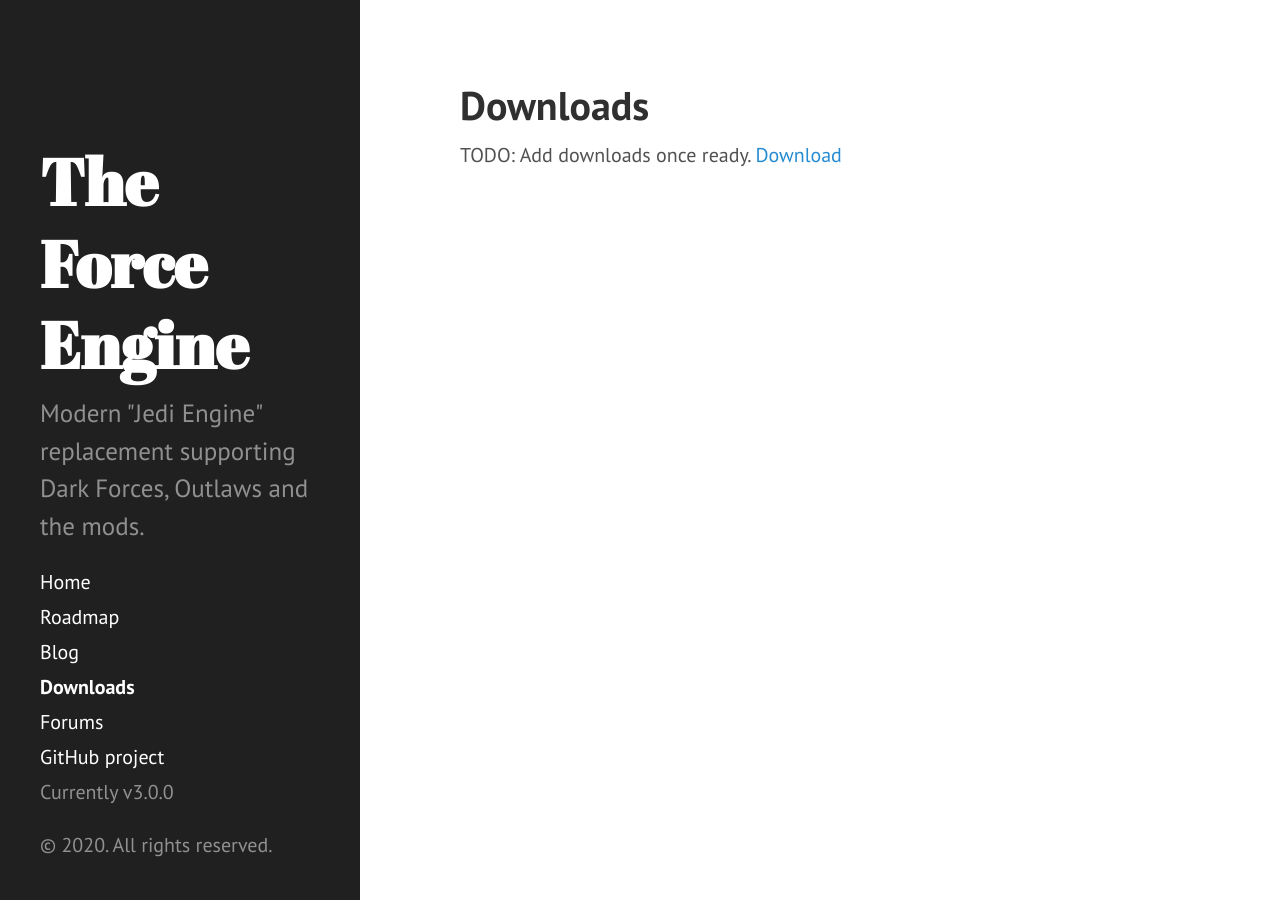
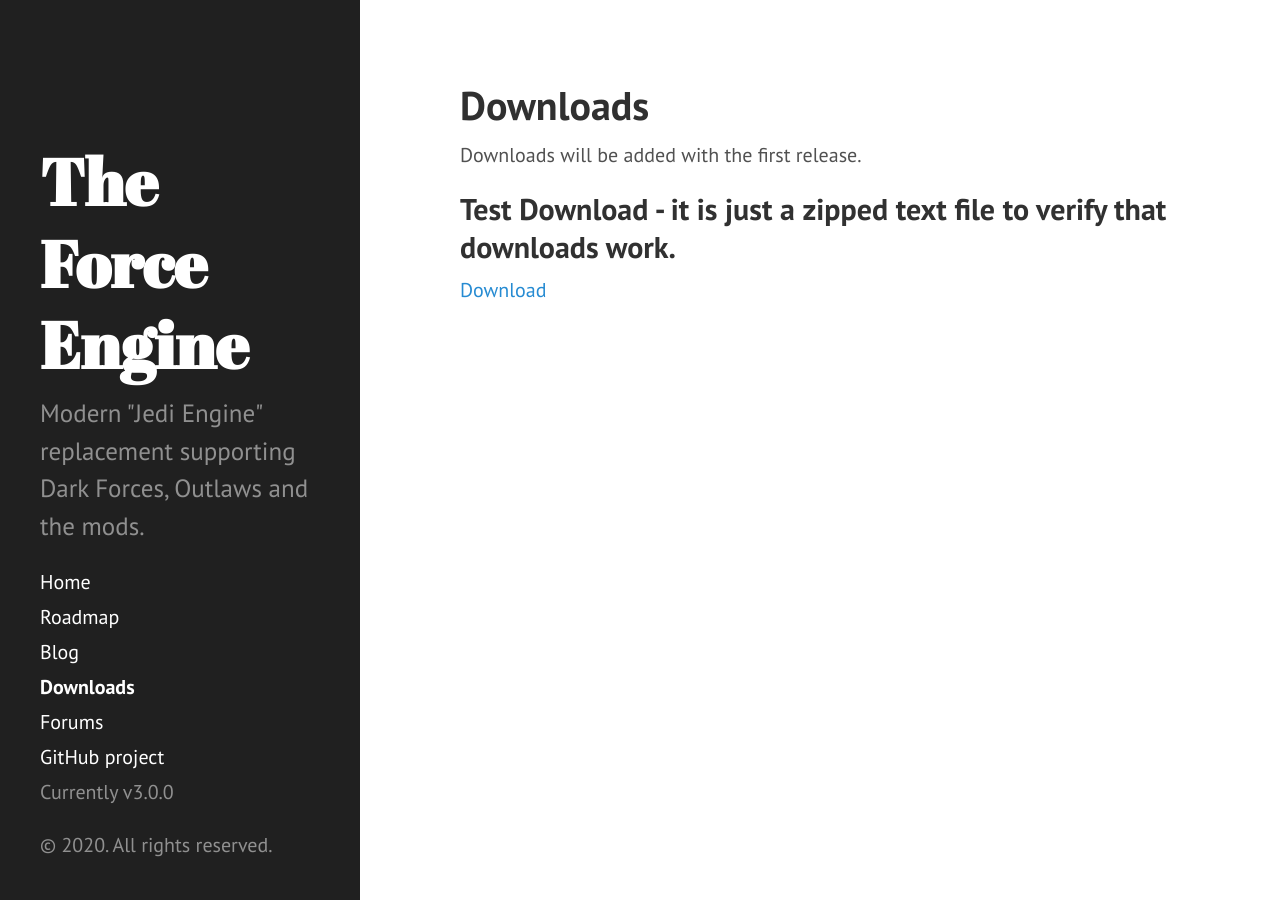
Before and after one commit to TheForceEngine/TheForceEngine.github.io, a Jekyll site: the page built from downloads.md, in a window 1280 px wide. Built offline with Jekyll 4.4.1, drawn with Linux system fonts in a browser that asks for light colours.

Commit message:
Update downloads.md

```diff
--- a/downloads.md
+++ b/downloads.md
@@ -3,5 +3,7 @@
 title: Downloads
 ---
 
-TODO: Add downloads once ready.
+Downloads will be added with the first release.
+
+## Test Download - it is just a zipped text file to verify that downloads work.
 [Download](TheForceEngine.github.io/archive/downloadTest.zip)
```
